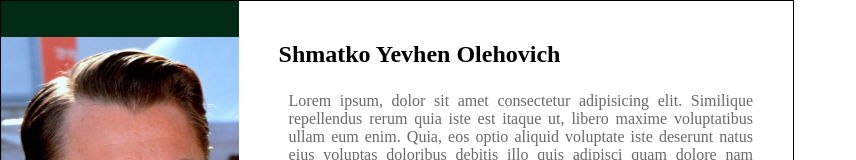
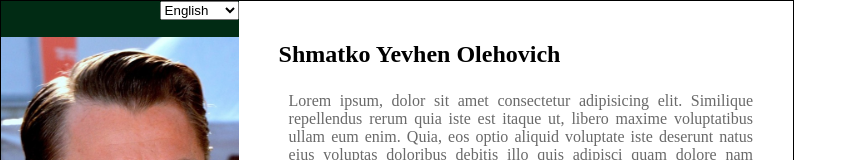
Before and after one commit to YEvhen-SHmatko/test-resume, a React (Create React App) app: page / in a window 1280 px wide. Shown: the top 160 px of the page, without its empty margins (0-856 px from the left). Built offline with nearby package versions, Linux system fonts and the light colour scheme.

Commit message:
add select languages

```diff
--- a/src/App.tsx
+++ b/src/App.tsx
@@ -1,20 +1,25 @@
 import React from 'react';
 
 import { IData } from './types';
-import mockData from './mocks/yevhen';
+import * as mocks from './languages';
 import { SkilComponent, ProjectsComponent, WorksComponent } from './components';
+import Localization from './components/Localization/Localization';
 
 const App: React.FC = () => {
+  const [currentLocale, setCurrentLocale] = React.useState('en');
   const [data, setData] = React.useState<IData | null>(null);
 
   React.useEffect(() => {
-    const getData = async (): Promise<IData> => {
-      return mockData;
+    const getData = async (): Promise<IData | null> => {
+      if (currentLocale === 'en') return mocks.EN;
+      if (currentLocale === 'ua') return mocks.ua;
+      return null;
     };
+
     getData().then((data) => {
       setData(data);
     });
-  }, []);
+  }, [currentLocale]);
 
   if (!data) return null;
 
@@ -22,6 +27,9 @@ const App: React.FC = () => {
     <div>
       <main className="container">
         <section className="sidebar">
+          <div className="select-locale">
+            <Localization currentLocale={currentLocale} setCurrentLocale={setCurrentLocale} />
+          </div>
           <div className="photo">
             <img src={data.photo_link} alt="Leonardo_Dicaprio_Cannes_photo" />
           </div>
--- /dev/null
+++ b/src/components/Localization/Localization.tsx
@@ -0,0 +1,36 @@
+import React from 'react';
+const localization: Record<string, { code: string; title: string }> = {
+  en: {
+    code: 'en',
+    title: 'English',
+  },
+  ua: {
+    code: 'ua',
+    title: 'Ukrainian',
+  },
+};
+
+interface IProps {
+  currentLocale: string;
+  setCurrentLocale: (currentLocale: string) => void;
+}
+
+const Localization: React.FC<IProps> = ({ currentLocale, setCurrentLocale }) => {
+  return (
+    <select value={currentLocale} onChange={({ target: { value } }) => setCurrentLocale(value)}>
+      {Object.keys(localization).map((key) => {
+        const item = localization[key];
+
+        if (!item) return null;
+
+        return (
+          <option key={item.code} value={item.code}>
+            {item.title}
+          </option>
+        );
+      })}
+    </select>
+  );
+};
+
+export default Localization;
--- /dev/null
+++ b/src/languages/index.ts
@@ -0,0 +1,2 @@
+export { default as EN } from './en';
+export { default as ua } from './ua';
--- /dev/null
+++ b/src/languages/ua.ts
@@ -0,0 +1,73 @@
+import { IData } from '../types';
+
+const data: IData = {
+  fio: 'Шматко Євген Олегович',
+  description:
+    'Lorem ipsum, dolor sit amet consectetur adipisicing elit. Similique repellendus rerum quia iste est itaque ut, libero maxime voluptatibus ullam eum enim. Quia, eos optio aliquid voluptate iste deserunt natus eius voluptas doloribus debitis illo quis adipisci quam dolore nam laboriosam mollitia dolor. Perferendis molestias iure maxime, corporis unde quia.',
+  photo_link: '/img/Leonardo_Dicaprio_Cannes_2019.jpg',
+  skils: [
+    {
+      title: 'Hard skils',
+      list: ['html', 'css', 'js', 'React'],
+    },
+    {
+      title: 'Soft skils',
+      list: ['Agile', 'Scrum'],
+    },
+  ],
+  projects: {
+    title: 'Projects',
+    list: [
+      {
+        id: '0',
+        name: 'Resume-v1',
+        link: 'www.google.com',
+      },
+      {
+        id: '1',
+        name: 'Resume-v2',
+        link: 'www.google.com',
+      },
+      {
+        id: '2',
+        name: 'Resume-v3',
+        link: 'www.google.com',
+      },
+      {
+        id: '3',
+        name: 'Resume-v4',
+        link: 'www.google.com',
+      },
+      {
+        id: '4',
+        name: 'Resume-v5',
+        link: 'www.google.com',
+      },
+    ],
+  },
+  works: {
+    title: 'Works',
+    list: [
+      {
+        id: '0',
+        name: 'work1',
+        description:
+          'Lorem ipsum dolor sit amet consectetur adipisicing elit. Nihil doloremque minus alias in officiis quidem nostrum! Reiciendis natus molestias suscipit?',
+      },
+      {
+        id: '1',
+        name: 'work2',
+        description:
+          'Lorem ipsum dolor sit amet consectetur adipisicing elit. Nihil doloremque minus alias in officiis quidem nostrum! Reiciendis natus molestias suscipit?',
+      },
+      {
+        id: '2',
+        name: 'work3',
+        description:
+          'Lorem ipsum dolor sit amet consectetur adipisicing elit. Nihil doloremque minus alias in officiis quidem nostrum! Reiciendis natus molestias suscipit?',
+      },
+    ],
+  },
+};
+
+export default data;
--- a/src/styles/index.css
+++ b/src/styles/index.css
@@ -4,7 +4,6 @@
   box-sizing: border-box;
   /* border: 1px solid #000; */
 }
-
 .description {
   padding-left: 10px;
   color: dimgray;
@@ -28,6 +27,7 @@
 }
 
 .sidebar {
+  position: relative;
   padding: 36px 0 10px;
   background: rgb(1, 43, 20);
   height: 100%;
@@ -38,6 +38,11 @@
   gap: 24px;
 }
 
+.select-locale {
+  position: absolute;
+  right: 0;
+  top: 0;
+}
 .photo {
   width: 100%;
   height: auto;
```
Also changed, not shown: src/components/Localization/index.ts (added), src/languages/en.ts (renamed from src/mocks/yevhen.ts).
